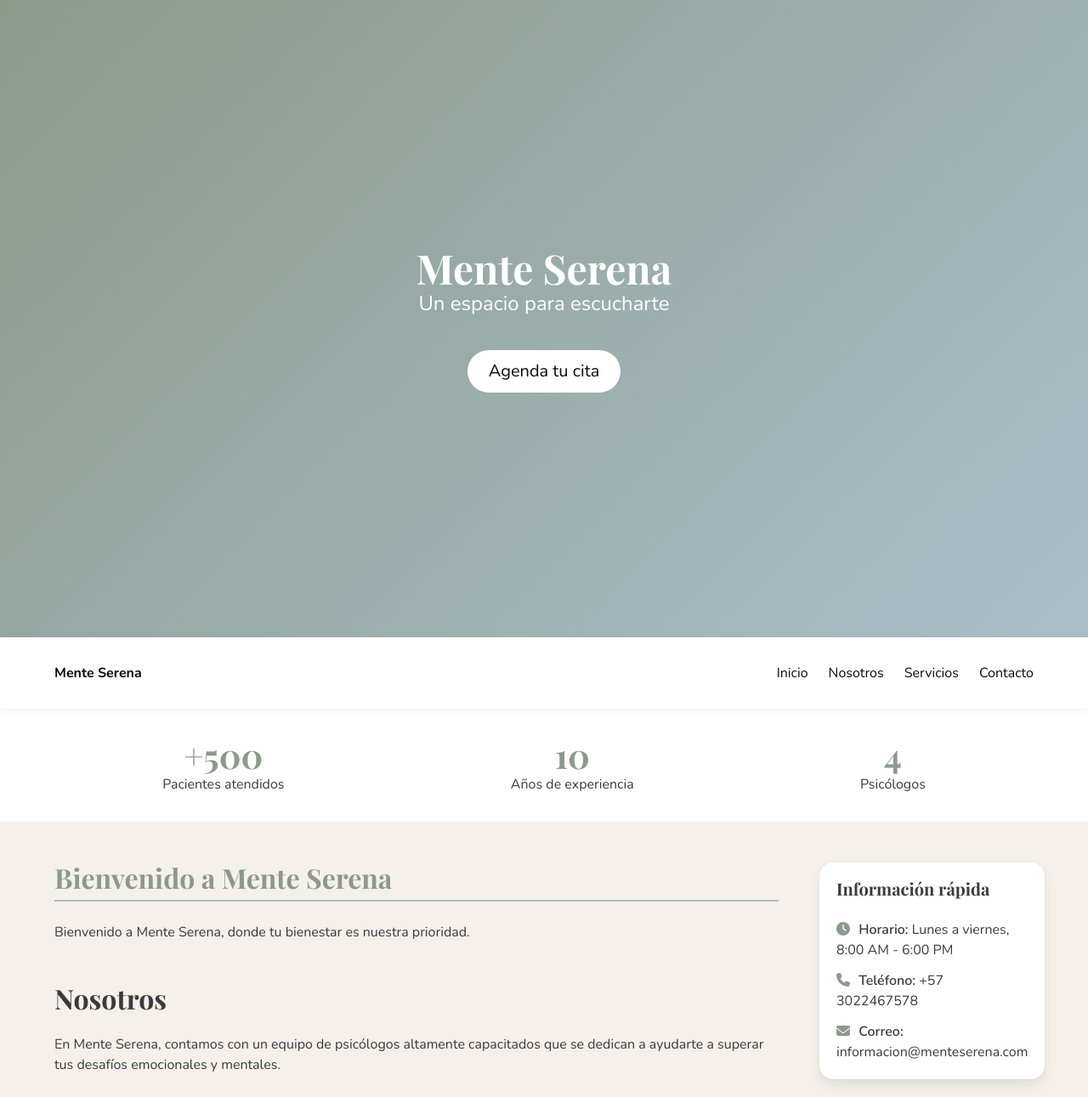
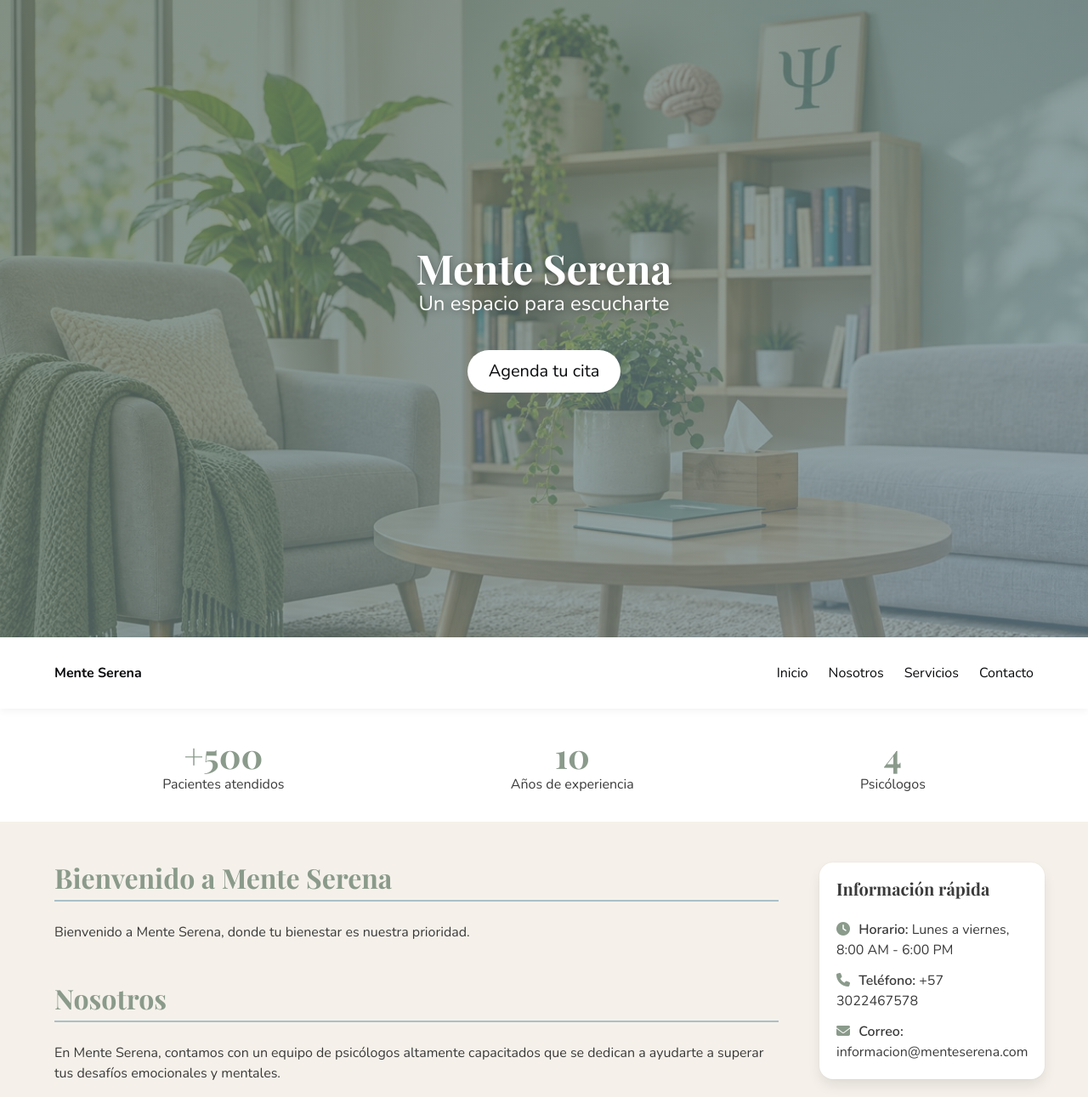
Before and after one commit to Yarisa-crypto/consultorio-psicologia, a plain HTML site: page index.html in a window 1280 px wide. Shown: the top 1291 px of the page at 85% size. Drawn offline with nearby package versions, Linux system fonts and the light colour scheme.

Commit message:
Agregar imagen de fondo al hero

```diff
--- a/css/styles.css
+++ b/css/styles.css
@@ -17,7 +17,13 @@
 }
 
 header {
-    background: linear-gradient(135deg, var(--verde-salvia), var(--azul-suave));
+    background: linear-gradient(135deg, rgba(95, 112, 96, 0.78), rgba(110, 140, 155, 0.72)),
+                url('../images/hero.jpeg') center / cover;
+}
+
+header .title,
+header .subtitle {
+    text-shadow: 0 2px 8px rgba(0, 0, 0, 0.35);
 }
 
 .navbar {
@@ -104,3 +110,6 @@ header {
 .mensaje-serena {
     --bulma-message-body-border-color: var(--verde-salvia);
 }
+html {
+    scroll-behavior: smooth;
+}
--- a/index.html
+++ b/index.html
@@ -16,7 +16,7 @@
 </head>
 
 <body>
-    <header class ="hero is-large">
+    <header class="hero is-large">
         <div class="hero-body has-text-centered">
             <h1 class="title is-1 has-text-white">Mente Serena</h1>
             <p class="subtitle is-4 has-text-white">Un espacio para escucharte</p>
@@ -83,7 +83,7 @@
                     </section>
 
                     <section class="block mb-6" id = "nosotros">
-                        <h2 class="title is-3" id="nosotros">Nosotros</h2>
+                        <h2 class="title is-3 section-title">Nosotros</h2>
                         <p>En Mente Serena, contamos con un equipo de psicólogos altamente capacitados que se dedican a ayudarte a superar tus desafíos emocionales y mentales.</p>
                     </section>
 
```
Also changed, not shown: images/hero.jpeg (added).
